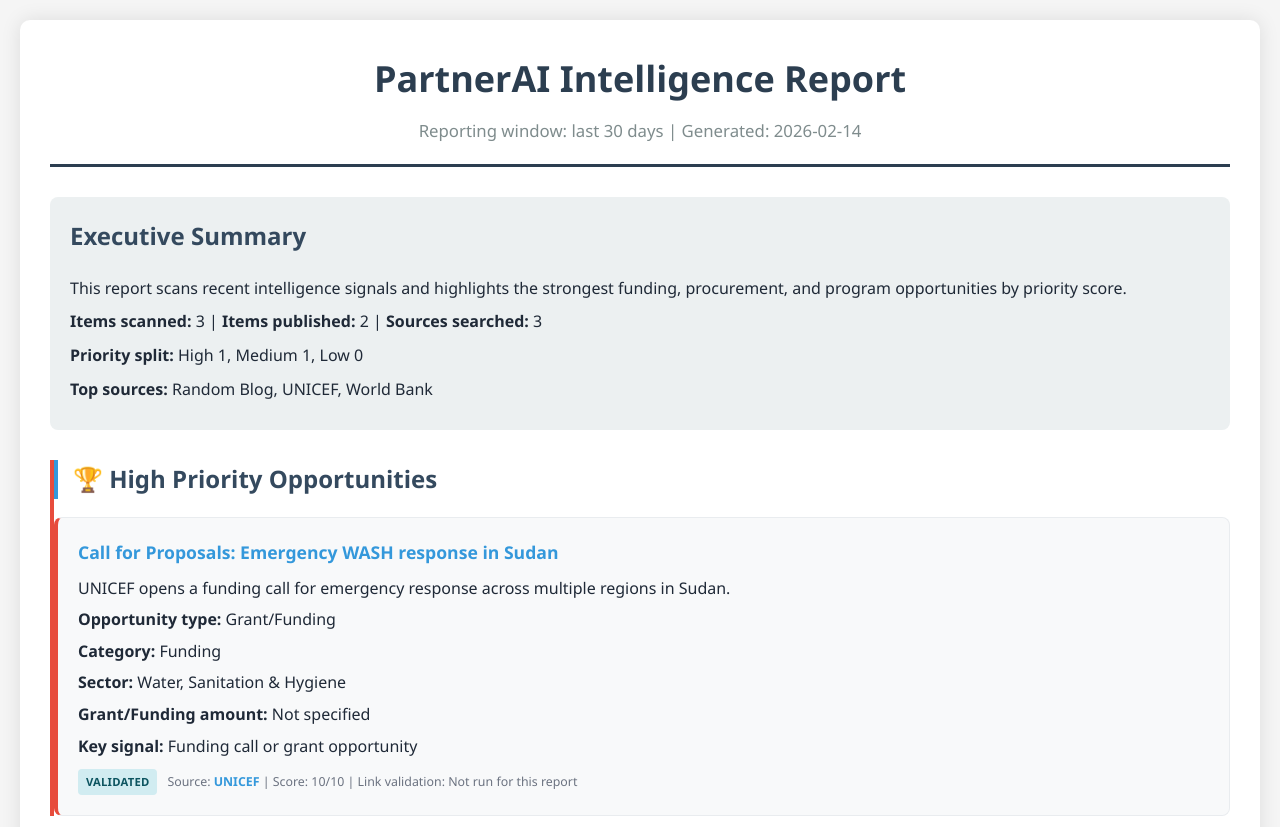
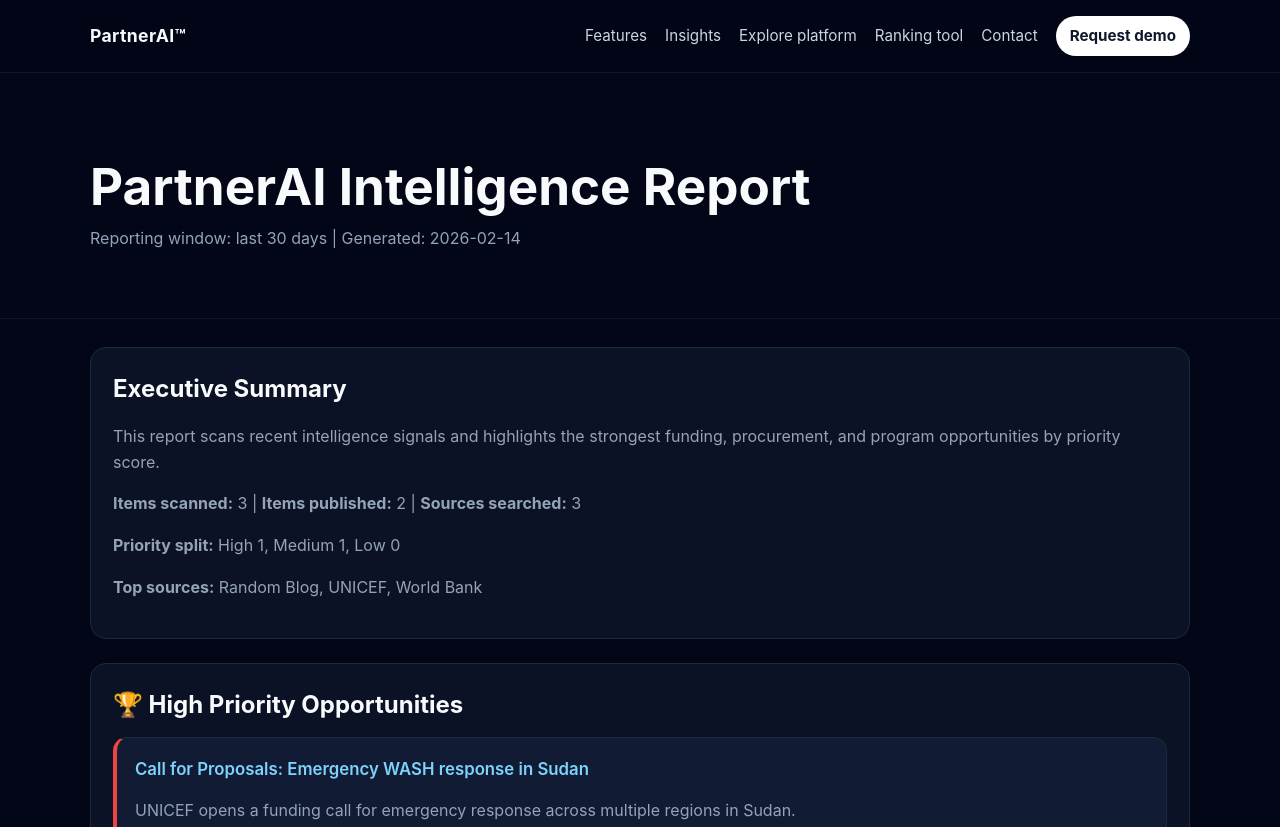
Before and after one commit to marketedgeglobal/marketintelligence, a plain HTML site: page index.html in a window 1280 px wide. Shown: the top 827 px of the page. Drawn offline with Linux system fonts and the light colour scheme.

Commit message:
Revamp index.html with dark mode styling; enhance layout and navigation structure for improved user experience

```diff
--- a/index.html
+++ b/index.html
@@ -5,127 +5,188 @@
   <meta name="viewport" content="width=device-width, initial-scale=1.0" />
   <title>PartnerAI Intelligence Report - 2026-02-14</title>
   <style>
-        :root { color-scheme: light; }
+        :root { color-scheme: dark; }
+        * { box-sizing: border-box; }
         body {
-            font-family: 'Segoe UI', Tahoma, Geneva, Verdana, sans-serif;
+            margin: 0;
+            font-family: Inter, "Segoe UI", system-ui, -apple-system, sans-serif;
+            background: #020617;
+            color: #e2e8f0;
             line-height: 1.6;
+        }
+        a { color: #7dd3fc; }
+        .site-header {
+            position: sticky;
+            top: 0;
+            z-index: 20;
+            background: rgba(2, 6, 23, 0.95);
+            border-bottom: 1px solid #0f172a;
+            backdrop-filter: blur(6px);
+        }
+        .header-inner,
+        .container {
+            width: min(1100px, 92vw);
+            margin: 0 auto;
+        }
+        .header-inner {
+            display: flex;
+            align-items: center;
+            justify-content: space-between;
+            gap: 16px;
+            padding: 16px 0;
+        }
+        .brand {
+            color: #f8fafc;
+            text-decoration: none;
+            font-size: 1.1rem;
+            font-weight: 700;
+            letter-spacing: 0.02em;
+        }
+        .top-nav {
+            display: flex;
+            align-items: center;
+            flex-wrap: wrap;
+            gap: 18px;
+            font-size: 0.95rem;
+        }
+        .top-nav a {
+            color: #cbd5e1;
+            text-decoration: none;
+        }
+        .top-nav a:hover { color: #ffffff; }
+        .cta {
+            display: inline-block;
+            text-decoration: none;
+            background: #ffffff;
+            color: #0f172a !important;
+            border-radius: 999px;
+            font-weight: 700;
+            padding: 8px 14px;
+        }
+        .hero {
+            padding: 56px 0 26px;
+            border-bottom: 1px solid #0f172a;
+        }
+        .hero h1 {
             margin: 0;
-            padding: 20px;
-            background-color: #f5f5f5;
-            color: #1f2937;
+            color: #f8fafc;
+            font-size: clamp(2rem, 4.5vw, 3.2rem);
+            line-height: 1.15;
         }
-        .container {
-            max-width: 1200px;
-            margin: 0 auto;
-            background: #ffffff;
-            padding: 30px;
-            border-radius: 10px;
-            box-shadow: 0 0 20px rgba(0, 0, 0, 0.1);
+        .date {
+            margin-top: 10px;
+            color: #94a3b8;
+            font-size: 1rem;
         }
-        .header {
-            text-align: center;
-            border-bottom: 3px solid #2c3e50;
-            padding-bottom: 20px;
-            margin-bottom: 30px;
+        .container { padding: 28px 0 40px; }
+        .card {
+            background: #0b1226;
+            border: 1px solid #1e293b;
+            border-radius: 16px;
+            padding: 22px;
+            margin-bottom: 24px;
         }
-        .header h1 {
-            color: #2c3e50;
-            margin: 0;
-            font-size: 2.25em;
+        .summary h2,
+        .section h2 {
+            margin: 0 0 12px;
+            color: #f8fafc;
         }
-        .header .date {
-            color: #7f8c8d;
-            font-size: 1.05em;
-            margin-top: 10px;
-        }
-        .summary {
-            background: #ecf0f1;
-            padding: 20px;
-            border-radius: 8px;
-            margin-bottom: 30px;
-        }
-        .summary h2 { margin-top: 0; color: #34495e; }
-        .summary p { margin: 8px 0; }
-        .section { margin-bottom: 36px; }
-        .section h2 {
-            color: #34495e;
-            border-left: 4px solid #3498db;
-            padding-left: 15px;
-            margin-bottom: 18px;
-        }
+        .summary p,
+        .opportunity p,
+        .rss-source,
+        .empty,
+        .footer { color: #94a3b8; }
+        .section { margin-bottom: 24px; }
         .opportunity {
-            background: #f8f9fa;
-            border: 1px solid #e9ecef;
-            border-radius: 8px;
-            padding: 20px;
-            margin-bottom: 20px;
-            transition: transform 0.2s;
-        }
-        .opportunity:hover {
-            transform: translateY(-2px);
-            box-shadow: 0 4px 12px rgba(0, 0, 0, 0.1);
+            background: #111b33;
+            border: 1px solid #1e293b;
+            border-radius: 14px;
+            padding: 18px;
+            margin-bottom: 14px;
         }
         .opportunity h3 {
-            color: #2c3e50;
-            margin-top: 0;
-            margin-bottom: 10px;
-            font-size: 1.1rem;
+            margin: 0 0 10px;
+            color: #f8fafc;
+            font-size: 1.05rem;
         }
-        .opportunity a { color: #3498db; text-decoration: none; font-weight: 600; }
+        .opportunity a { text-decoration: none; font-weight: 600; }
         .opportunity a:hover { text-decoration: underline; }
-        .opportunity p { margin: 6px 0; }
         .meta {
-            color: #7f8c8d;
-            font-size: 0.9em;
-            margin-top: 10px;
+            margin-top: 12px;
             display: flex;
             flex-wrap: wrap;
             gap: 10px;
             align-items: center;
+            font-size: 0.9em;
         }
         .status {
             display: inline-block;
             padding: 4px 8px;
-            border-radius: 4px;
-            font-size: 0.78em;
-            font-weight: bold;
+            border-radius: 999px;
+            font-size: 0.74em;
+            font-weight: 700;
             text-transform: uppercase;
-            letter-spacing: 0.02em;
+            letter-spacing: 0.03em;
         }
-        .status.validated { background: #d1ecf1; color: #0c5460; }
-        .status.active { background: #d4edda; color: #155724; }
-        .status.watch { background: #fff3cd; color: #856404; }
-        .priority-high { border-left: 4px solid #e74c3c; }
-        .priority-medium { border-left: 4px solid #f39c12; }
-        .priority-low { border-left: 4px solid #27ae60; }
-        .rss-source { font-size: 0.86em; color: #6b7280; }
-        .source-list {
-            background: #ffffff;
-            border: 1px solid #e5e7eb;
-            border-radius: 8px;
-            padding: 14px 16px;
-        }
+        .status.validated { background: #0e7490; color: #ecfeff; }
+        .status.active { background: #166534; color: #ecfdf5; }
+        .status.watch { background: #92400e; color: #fffbeb; }
+        .priority-high .opportunity { border-left: 4px solid #ef4444; }
+        .priority-medium .opportunity { border-left: 4px solid #f59e0b; }
+        .priority-low .opportunity { border-left: 4px solid #22c55e; }
         .source-list ul { margin: 8px 0 0 18px; padding: 0; }
         .source-list li { margin: 4px 0; }
         .footer {
-            text-align: center;
-            margin-top: 40px;
-            padding-top: 20px;
-            border-top: 1px solid #ecf0f1;
-            color: #7f8c8d;
-            font-size: 0.95em;
+            margin-top: 10px;
+            padding-top: 14px;
+            border-top: 1px solid #0f172a;
+            display: flex;
+            flex-wrap: wrap;
+            gap: 10px 20px;
+            justify-content: space-between;
+            align-items: center;
+            font-size: 0.92rem;
         }
-        .empty { color: #6b7280; font-style: italic; }
+        .footer-links {
+            display: flex;
+            gap: 16px;
+            align-items: center;
+        }
+        .footer-links a {
+            color: #94a3b8;
+            text-decoration: none;
+        }
+        .footer-links a:hover { color: #f8fafc; }
+        @media (max-width: 920px) {
+            .header-inner { align-items: flex-start; flex-direction: column; }
+            .hero { padding-top: 42px; }
+        }
   </style>
 </head>
 <body>
-    <div class="container">
-        <div class="header">
-      <h1>PartnerAI Intelligence Report</h1>
+    <header class="site-header">
+        <div class="header-inner">
+            <a class="brand" href="https://marketedgeglobal.github.io/marketedgeglobal/">PartnerAI™</a>
+            <nav class="top-nav" aria-label="Top navigation">
+                <a href="https://marketedgeglobal.github.io/marketedgeglobal/features/">Features</a>
+                <a href="https://marketedgeglobal.github.io/marketedgeglobal/#insights">Insights</a>
+                <a href="https://marketedgeglobal.github.io/marketedgeglobal/explore-platform/">Explore platform</a>
+                <a href="https://marketedgeglobal.github.io/marketedgeglobal/explore-platform/ranking-tool/">Ranking tool</a>
+                <a href="https://marketedgeglobal.github.io/marketedgeglobal/#contact">Contact</a>
+                <a class="cta" href="mailto:info@marketedgeglobal.com">Request demo</a>
+            </nav>
+        </div>
+    </header>
+
+    <section class="hero">
+        <div class="container">
+            <h1>PartnerAI Intelligence Report</h1>
             <div class="date">Reporting window: last 30 days | Generated: 2026-02-14</div>
         </div>
+    </section>
 
-        <div class="summary">
+    <div class="container">
+        <div class="summary card">
             <h2>Executive Summary</h2>
             <p>This report scans recent intelligence signals and highlights the strongest funding, procurement, and program opportunities by priority score.</p>
             <p><strong>Items scanned:</strong> 3 | <strong>Items published:</strong> 2 | <strong>Sources searched:</strong> 3</p>
@@ -133,9 +194,9 @@
             <p><strong>Top sources:</strong> Random Blog, UNICEF, World Bank</p>
         </div>
 
-    <section class="section priority-high">
+    <section class="section card priority-high">
   <h2>🏆 High Priority Opportunities</h2>
-  <article class="opportunity priority-high">
+  <article class="opportunity">
   <h3><a href="https://www.unicef.org/" target="_blank" rel="noopener noreferrer">Call for Proposals: Emergency WASH response in Sudan</a></h3>
   <p>UNICEF opens a funding call for emergency response across multiple regions in Sudan.</p>
   <p><strong>Opportunity type:</strong> Grant/Funding</p>
@@ -150,9 +211,9 @@
 </article>
 </section>
 
-<section class="section priority-medium">
+<section class="section card priority-medium">
   <h2>⚖️ Medium Priority Opportunities</h2>
-  <article class="opportunity priority-medium">
+    <article class="opportunity">
   <h3><a href="https://projects.worldbank.org/en/projects-operations/procurement/rss" target="_blank" rel="noopener noreferrer">Procurement Notice: Digital agriculture platform</a></h3>
   <p>RFP for implementation partner in regional agriculture program.</p>
   <p><strong>Opportunity type:</strong> Tender/Procurement</p>
@@ -167,12 +228,12 @@
 </article>
 </section>
 
-<section class="section priority-low">
+<section class="section card priority-low">
   <h2>🟢 Low Priority Opportunities</h2>
   <p class="empty">No qualifying items this period.</p>
 </section>
 
-        <section class="section">
+        <section class="section card">
             <h2>📊 Market Intelligence Insights</h2>
             <div class="opportunity">
                 <p><strong>Sector distribution:</strong> Agriculture (1), Water, Sanitation &amp; Hygiene (1)</p>
@@ -181,7 +242,7 @@
             </div>
         </section>
 
-        <section class="section">
+        <section class="section card">
             <h2>🔗 Sources Searched</h2>
             <div class="source-list">
                 <ul>
@@ -194,8 +255,12 @@
         </section>
 
         <div class="footer">
-            <p>Report generated on 2026-02-14</p>
-            <p>PartnerAI Intelligence | Automated Market Report</p>
+            <span>© 2026 MarketEdge. PartnerAI™ is a trademark of MarketEdge. All rights reserved.</span>
+            <div class="footer-links">
+                <a href="https://marketedgeglobal.github.io/marketedgeglobal/#privacy">Privacy</a>
+                <a href="https://marketedgeglobal.github.io/marketedgeglobal/#terms">Terms</a>
+                <a href="https://marketedgeglobal.github.io/marketedgeglobal/legal/">Legal</a>
+            </div>
         </div>
     </div>
 </body>
```
